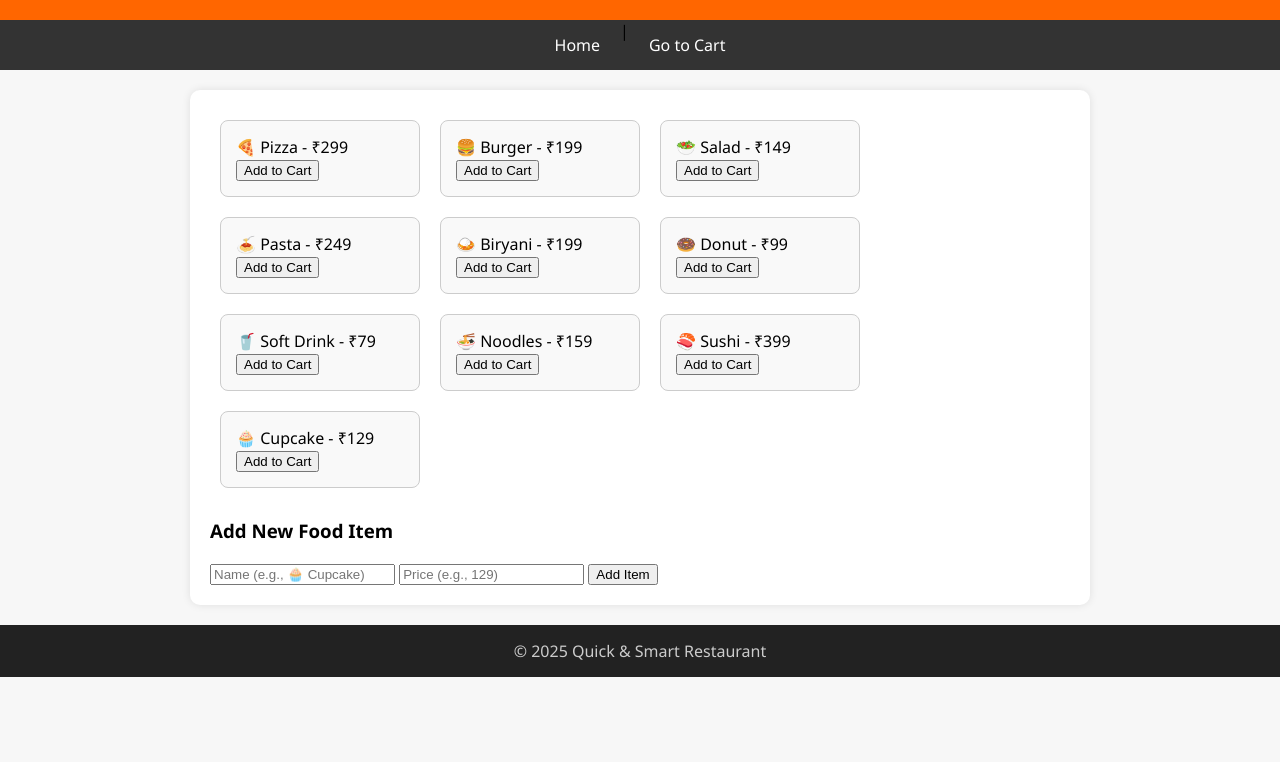
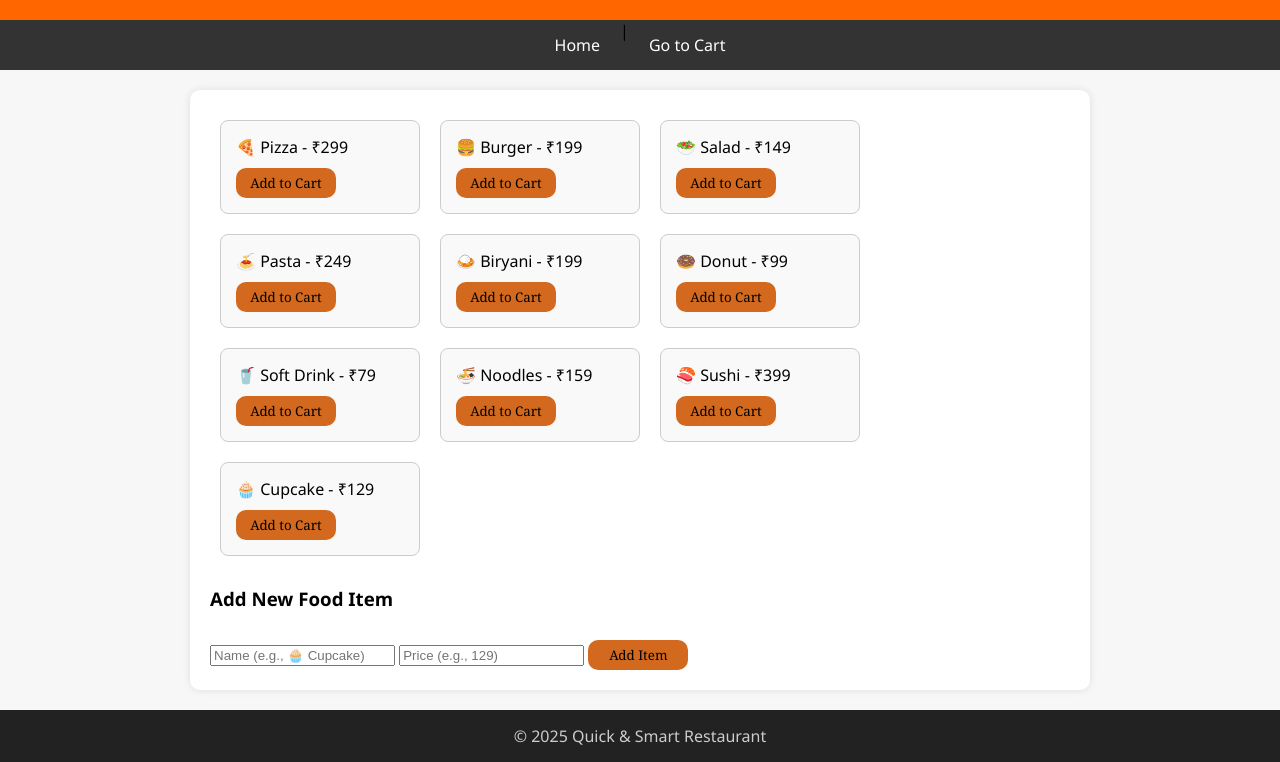
Before and after one commit to Shiveshwar777/Quick-and-smart-restaurant-management-system, a plain HTML site: page Manu.html in a window 1280 px wide. Shown: the part 106-868 px from the top of the page. Before the commit the page ends 800 px from the top, so only its background shows below. Drawn offline with Linux system fonts and the light colour scheme.

Commit message:
Update Manu.html

```diff
--- a/Manu.html
+++ b/Manu.html
@@ -18,6 +18,15 @@
     }
     .add-form {
       margin-top: 20px;
+    }
+     button{
+        width: 100px;
+        height: 30px;
+        font-family: Georgia, 'Times New Roman', Times, serif;
+        border: none;
+        background-color: chocolate;
+        margin-top: 10px;
+        border-radius: 10px;
     }
   </style>
 </head>
```
